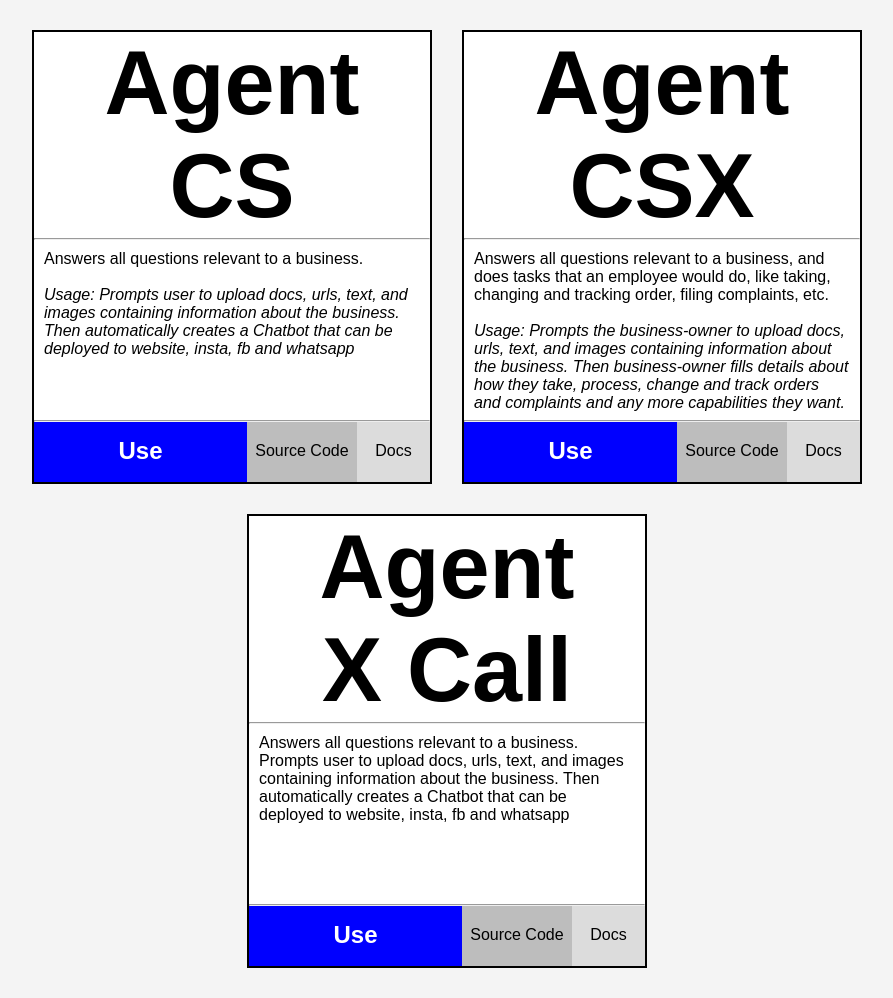
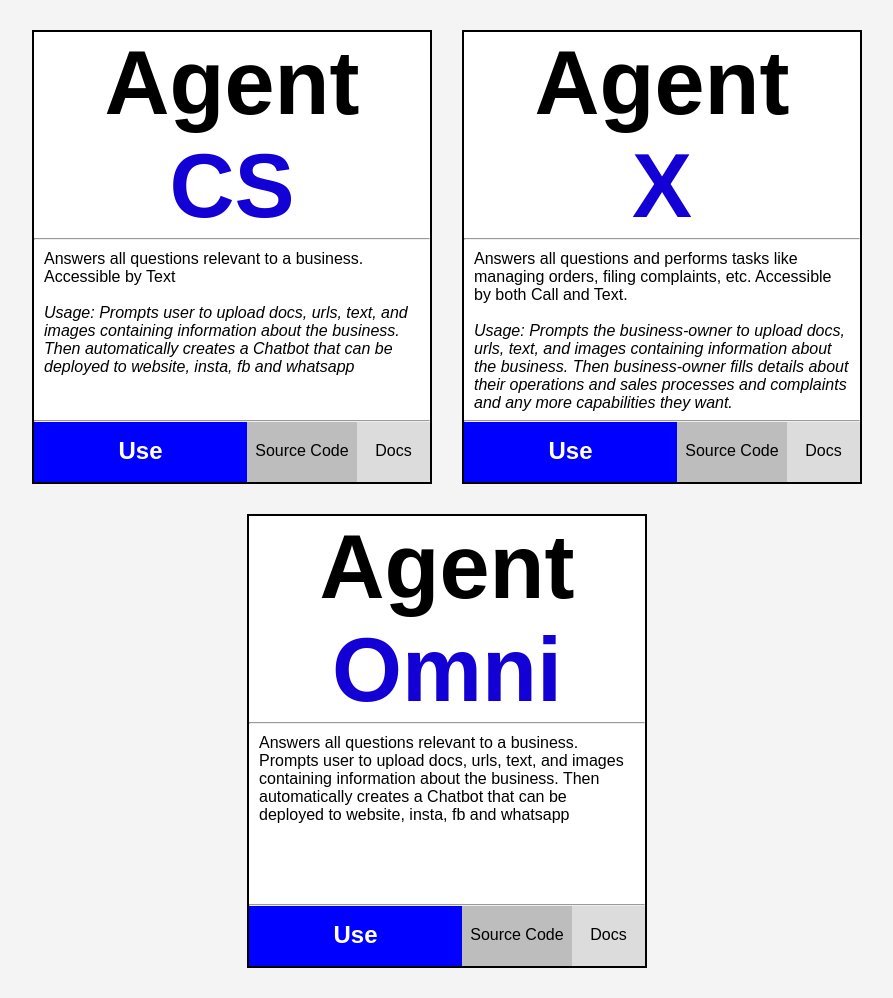
Before and after one commit to asadfarooq112/hypr, a Node server app: page / in a window 1280 px wide. Shown: the part 60-1058 px from the top of the page, without its empty margins (193-1086 px from the left). Run offline with Node 20, Linux system fonts and the light colour scheme.

Commit message:
Agent names changed

```diff
--- a/Node/AI_ChatBot/ServeFolder/home.css
+++ b/Node/AI_ChatBot/ServeFolder/home.css
@@ -110,7 +110,7 @@ body {
     padding: 15px;
 }
 
-.use-button-CSX {
+.use-button-X {
     flex: 2;
     background-color: blue;
     color: white;
@@ -119,7 +119,7 @@ body {
     padding: 15px;
 }
 
-.use-button-XCall {
+.use-button-Omni {
     flex: 2;
     background-color: blue;
     color: white;
@@ -169,7 +169,7 @@ a {
     border: solid 2px black;
 }
 
-.login-popup-CSX {
+.login-popup-X {
     display: none;
     position: fixed;
     width: 400px;
@@ -181,7 +181,7 @@ a {
     border: solid 2px black;
 }
 
-.login-popup-XCall {
+.login-popup-Omni {
     display: none;
     position: fixed;
     width: 400px;
@@ -233,3 +233,7 @@ a {
 .form-group input {
     height: 30px;
 }
+
+.blue-heading {
+    color: #1200d4;
+}
--- a/Node/AI_ChatBot/ServeFolder/home.js
+++ b/Node/AI_ChatBot/ServeFolder/home.js
@@ -1,6 +1,6 @@
 const loginPopupCSObj = document.querySelector('.login-popup-CS');
-const loginPopupCSXObj = document.querySelector('.login-popup-CSX');
-const loginPopupXCallObj = document.querySelector('.login-popup-XCall');
+const loginPopupXObj = document.querySelector('.login-popup-X');
+const loginPopupOmniObj = document.querySelector('.login-popup-Omni');
 
 const closeButtonObj = document.querySelectorAll('.close-btn');
 
@@ -8,14 +8,14 @@ closeButtonObj.forEach( closeButtonElement => {
 
 closeButtonElement.addEventListener('click', () => {
     loginPopupCSObj.style.display = 'none';
-    loginPopupCSXObj.style.display = 'none';
-    loginPopupXCallObj.style.display = 'none';
+    loginPopupXObj.style.display = 'none';
+    loginPopupOmniObj.style.display = 'none';
 })
 });
 
 const useCSObj = document.querySelector('.use-button-CS');
-const useCSXObj = document.querySelector('.use-button-CSX');
-const useXCallObj = document.querySelector('.use-button-XCall');
+const useXObj = document.querySelector('.use-button-X');
+const useOmniObj = document.querySelector('.use-button-Omni');
 
 
 // Since we want this behavior for all Use buttons, we do querySelectorAll,
@@ -26,10 +26,10 @@ useCSObj.addEventListener('click', () => {
         loginPopupCSObj.style.display = 'block'
 });
 
-useCSXObj.addEventListener('click', () => {
-    loginPopupCSXObj.style.display = 'block'
+useXObj.addEventListener('click', () => {
+    loginPopupXObj.style.display = 'block'
 });
 
-useXCallObj.addEventListener('click', () => {
-    loginPopupXCallObj.style.display = 'block'
+useOmniObj.addEventListener('click', () => {
+    loginPopupOmniObj.style.display = 'block'
 });
--- a/Node/AI_ChatBot/views/home.ejs
+++ b/Node/AI_ChatBot/views/home.ejs
@@ -36,12 +36,12 @@
         <div class="item-container">
 
             <div class="heading">
-                <h2> Agent CS </h2>
+                <h2> Agent <span class='blue-heading'> CS </span> </h2>
             </div>
             <hr>
 
             <div class="description">
-                <p>Answers all questions relevant to a business. <br><br>
+                <p>Answers all questions relevant to a business. Accessible by Text <br><br>
                     <i>Usage: Prompts user to upload docs, urls, text, and images
                     containing information about the business. Then automatically
                     creates a Chatbot that can be deployed to website, insta, fb and whatsapp </i></p>
@@ -61,22 +61,22 @@
         <div class="item-container">
 
             <div class="heading">
-                <h2> Agent CSX </h2>
+                <h2> Agent <br> <span class='blue-heading'> X </span> </h2>
             </div>
             <hr>
 
             <div class="description">
-                <p>Answers all questions relevant to a business, and does tasks that an
-                    employee would do, like taking, changing and tracking order, filing complaints, etc. <br><br>
+                <p>Answers all questions and performs tasks like managing orders, filing complaints, etc.
+                    Accessible by both Call and Text. <br><br>
                     <i>Usage: Prompts the business-owner to upload docs, urls, text, and images
                     containing information about the business. Then business-owner fills details about
-                    how they take, process, change and track orders and complaints and any more capabilities
+                    their operations and sales processes and complaints and any more capabilities
                     they want. </i></p>
             </div>
             <hr>
 
             <div class="buttons-container">
-                <a class="use-button-CSX" href="#"> Use </a>
+                <a class="use-button-X" href="#"> Use </a>
                 <a class="sourcecode-button" href="#"> Source Code </a>
                 <a class="docs-button" href="#"> Docs </a>
             </div>
@@ -88,7 +88,7 @@
         <div class="item-container">
 
             <div class="heading">
-                <h2> Agent <br> X Call </h2>
+                <h2> Agent <br> <span class='blue-heading'> Omni</span> </h2>
             </div>
             <hr>
 
@@ -101,7 +101,7 @@
             <hr>
 
             <div class="buttons-container">
-                <a class="use-button-XCall" href="#"> Use </a>
+                <a class="use-button-Omni" href="#"> Use </a>
                 <a class="sourcecode-button" href="#"> Source Code </a>
                 <a class="docs-button" href="#"> Docs </a>
             </div>
@@ -144,12 +144,12 @@
     </div>
 
 
-<!-- Login PopUp for Agent CSX -->
-<div class="login-popup-CSX">
+<!-- Login PopUp for Agent X -->
+<div class="login-popup-X">
     <div class="close-btn">X</div>
 
     <div class="login-container">
-        <h2>Login Agent CSX</h2>
+        <h2>Login Agent X</h2>
         <form action="/AgentCS/" method="POST">
 
             <div class="form-group">
@@ -171,12 +171,12 @@
 </div>
 
 
-<!-- Login PopUp for Agent CS -->
-<div class="login-popup-XCall">
+<!-- Login PopUp for Agent Omni -->
+<div class="login-popup-Omni">
     <div class="close-btn">X</div>
 
     <div class="login-container">
-        <h2>Login Agent X Call</h2>
+        <h2>Login Agent Omni</h2>
         <form action="/AgentCS/" method="POST">
 
             <div class="form-group">
```
